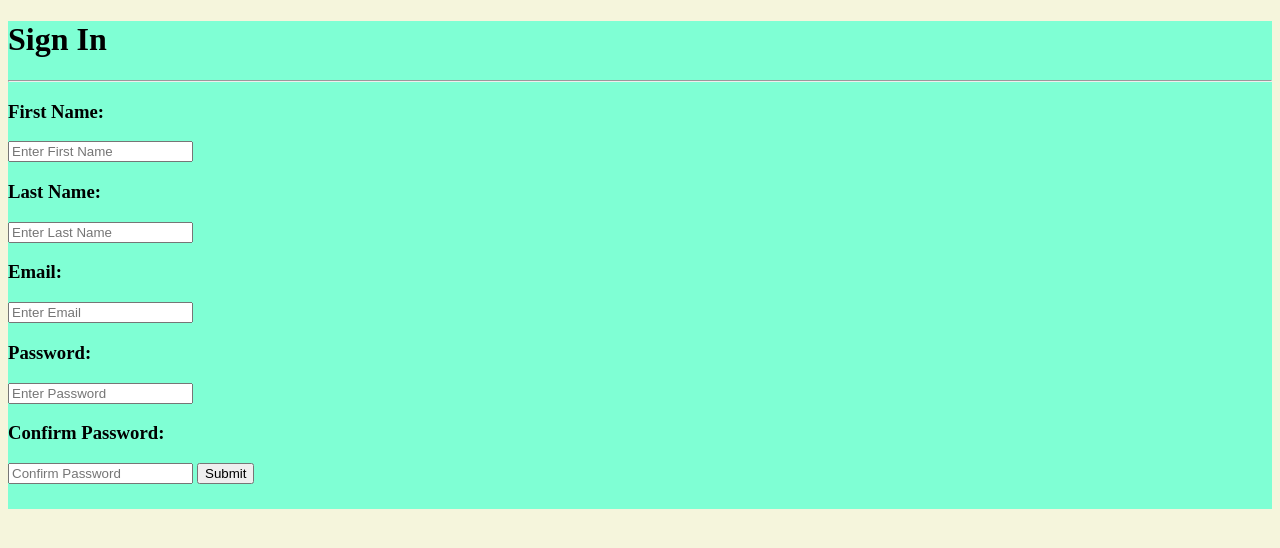
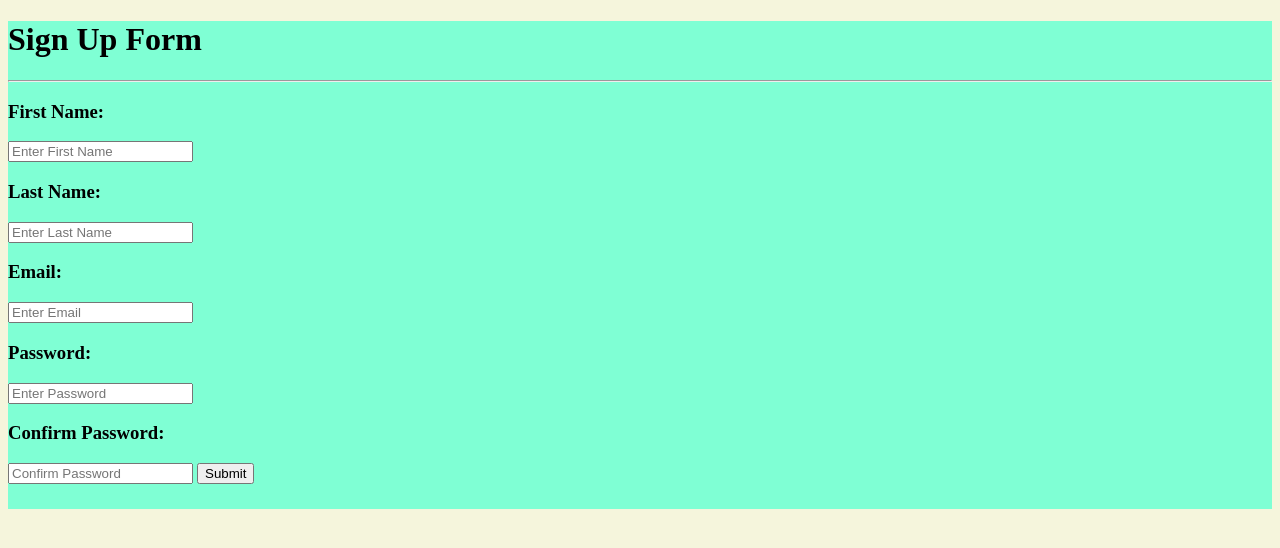
Before and after one commit to alexp230/Lab7, a Flask app: page / in a window 1280 px wide. Shown: the part 62-610 px from the top of the page. Run offline with Flask 3, Linux system fonts and the light colour scheme.

Commit message:
Had a small typo

```diff
--- a/templates/signin.html
+++ b/templates/signin.html
@@ -17,7 +17,7 @@
 
 <form action="#" method="post">
     <div class="container" >
-        <h1>Sign Up Form</h1>
+        <h1>Sign In</h1>
         <hr>
 
         <h3>Email:</h3>
--- a/templates/signup.html
+++ b/templates/signup.html
@@ -16,7 +16,7 @@
 {% block content %}
 <form action="#" method="post">
     <div class="container" >
-        <h1>Sign In</h1>
+        <h1>Sign Up Form</h1>
         <hr>
 
         <h3>First Name:</h3>
```
